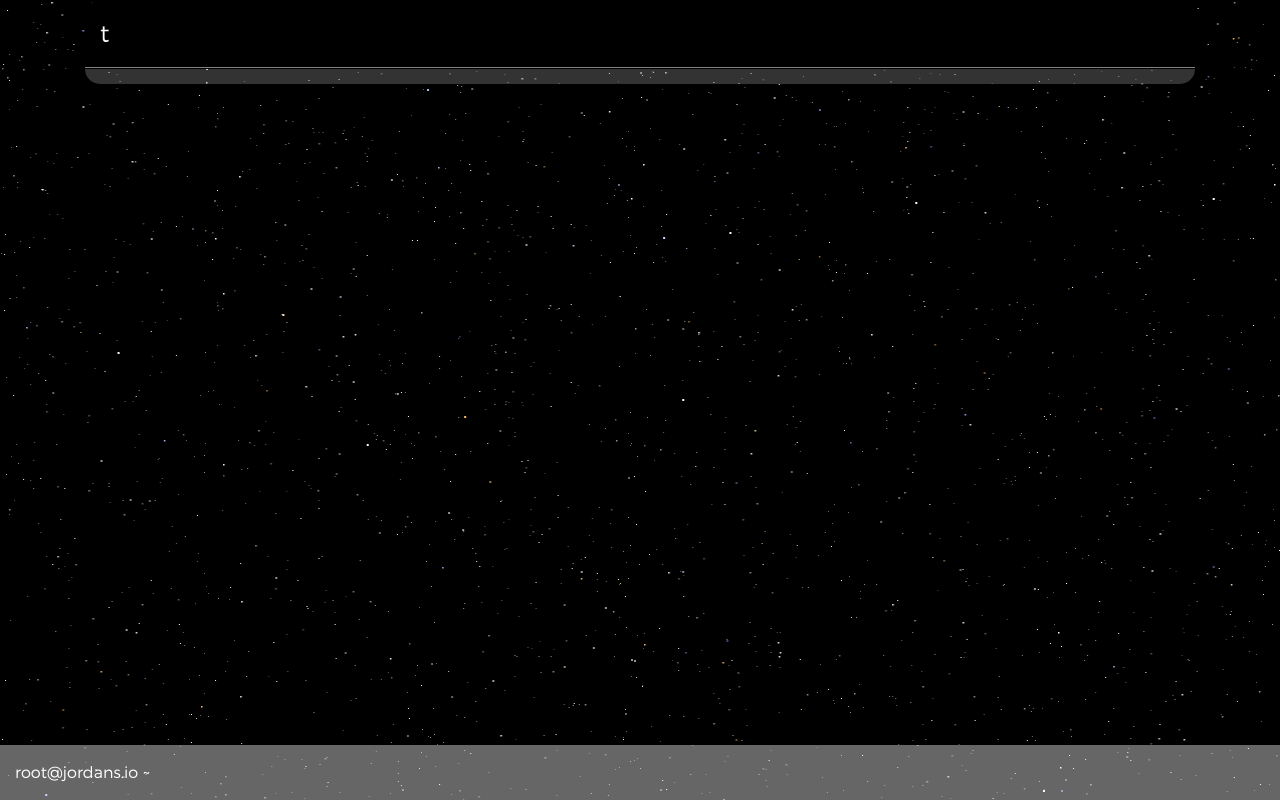
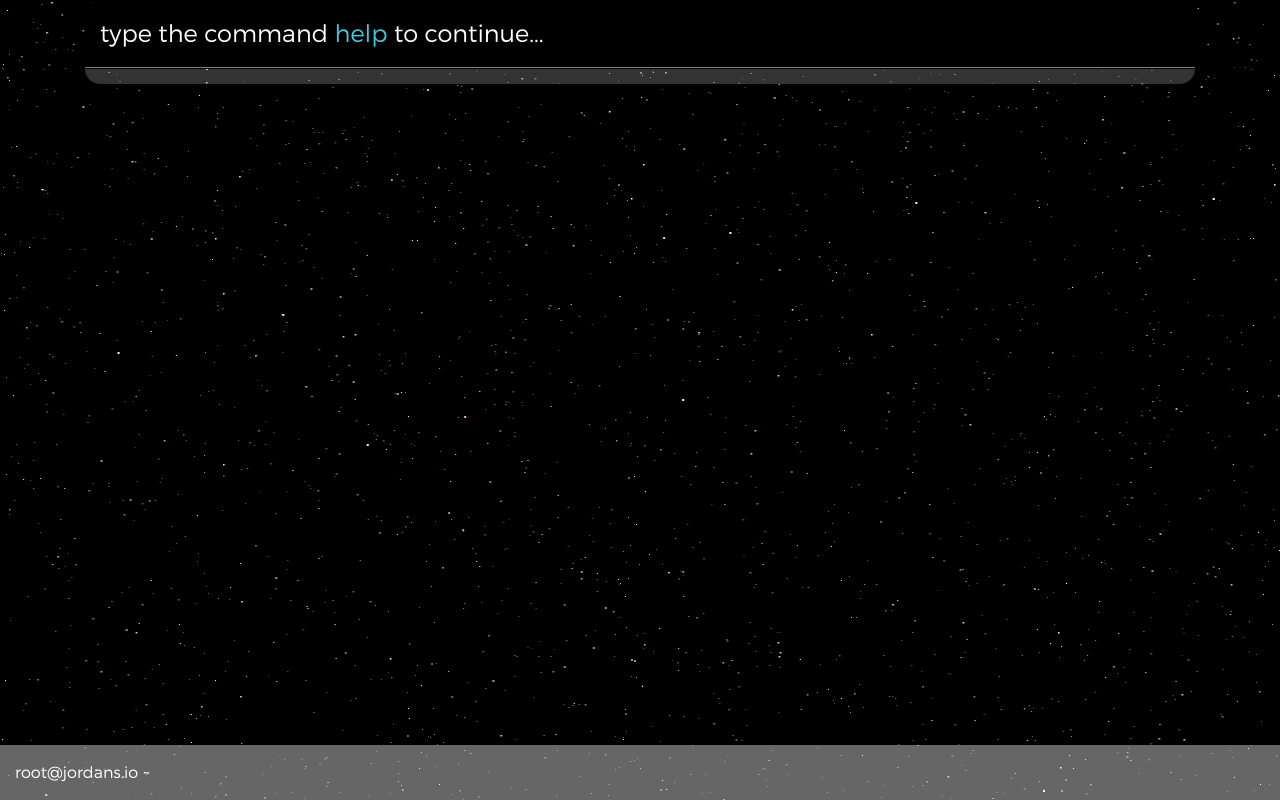
Before and after one commit to JordanDevelop/Terminal-Portfolio-Custom, a PHP site: page / in a window 1280 px wide. Run offline with PHP 8.4, Linux system fonts and the light colour scheme.

Commit message:
hide typing and intro code

```diff
--- a/index.php
+++ b/index.php
@@ -31,13 +31,11 @@
 		<!-- initial header -->
 		<header class="ip-header">
 			<h1 class="ip-logo">
-				<!--
 				<style>
 					header.ip-header {
 						display: none;
 					}
 				</style>
-				-->
 			<script>
 				$(function () {
 					$(".welcome").typed({
@@ -164,17 +162,17 @@
 		</div>
 		<div id="resume-container">
 
-			<script type="application/javascript">
+			<!-- <script type="application/javascript">
 				$(function () {
 					$(".type").typed({
 						// Waits 1000ms after typing "First"
 						strings: ['^6500 type the command <font color="#44C8DA">help</font> to continue...']
 					});
 				});
-			</script>
+			</script> -->
 
 			<div id="help-type">
-				<div class="type"></div>
+				<div class="type">type the command <font color="#44C8DA">help</font> to continue...</div>
 			</div>
 			<div id="visible-sections"> </div>
 			<div class="blog-modal">
```
